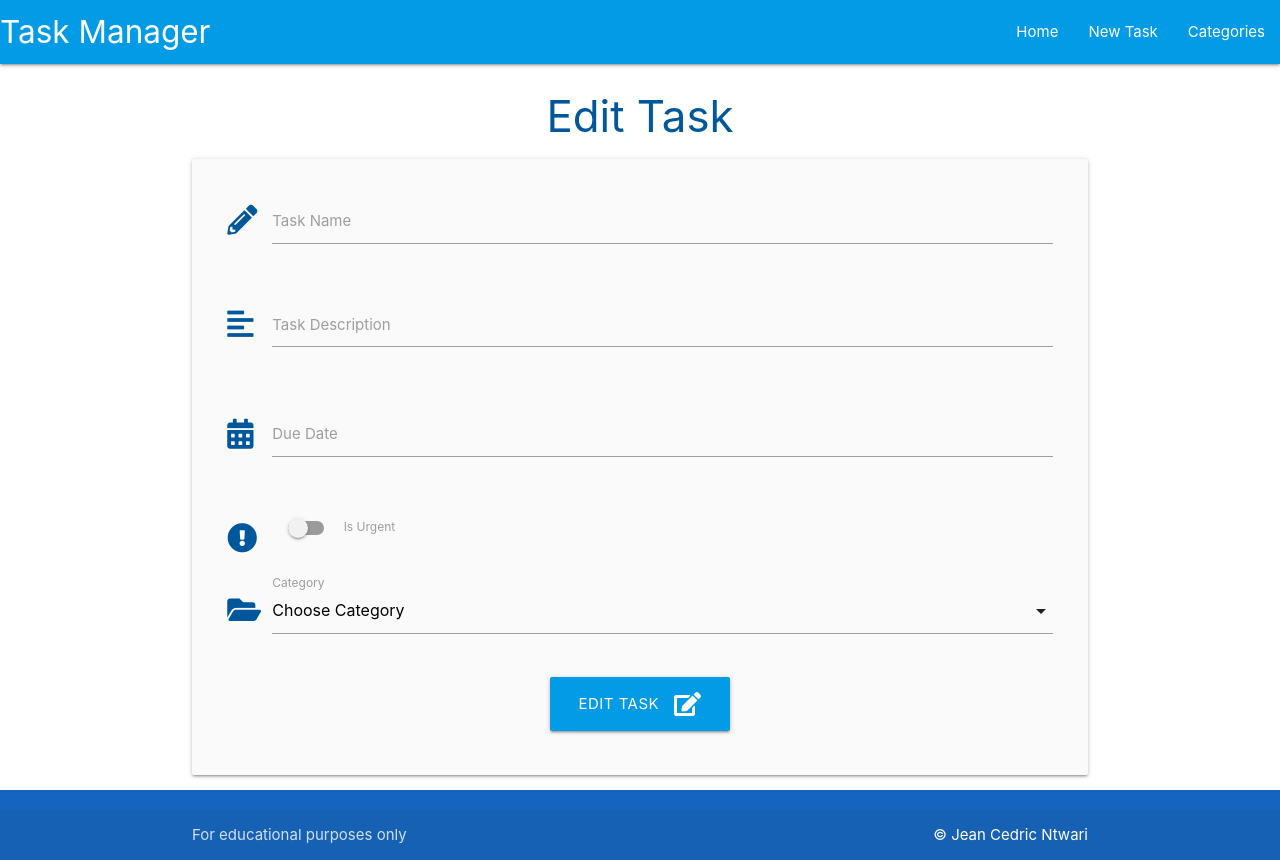
After one commit to CedricNtwari/flask-sqlalchemy-task-manager, a Flask app: template taskmanager/templates/edit_task.html in a window 1280 px wide. The commit adds this page. Run offline with Flask 3, Linux system fonts and the light colour scheme; the template is opened without the code that fills it, so the values that code supplies are empty.

Commit message:
Edit delete task

```diff
--- a/taskmanager/templates/base.html
+++ b/taskmanager/templates/base.html
@@ -33,7 +33,7 @@
           ></a>
           <ul class="right hide-on-med-and-down">
             <li><a href="{{ url_for('home') }}">Home</a></li>
-            <li><a href="">New Task</a></li>
+            <li><a href="{{ url_for('add_task') }}">New Task</a></li>
             <li><a href="{{ url_for('categories') }}">Categories</a></li>
           </ul>
         </div>
@@ -42,7 +42,7 @@
       <!-- mobile sidenav -->
       <ul class="sidenav" id="mobile-demo">
         <li><a href="{{ url_for('home') }}">Home</a></li>
-        <li><a href="">New Task</a></li>
+        <li><a href="{{ url_for('add_task') }}">New Task</a></li>
         <li><a href="{{ url_for('categories') }}">Categories</a></li>
       </ul>
     </header>
--- /dev/null
+++ b/taskmanager/templates/edit_task.html
@@ -0,0 +1,101 @@
+{% extends "base.html" %} {% block content %}
+
+<h3 class="light-blue-text text-darken-4 center-align">Edit Task</h3>
+
+<div class="row card-panel grey lighten-5">
+  <form class="col s12" method="POST" action="{{ url_for('edit_task', task_id=task.id) }}">
+    <!-- task name -->
+    <div class="row">
+      <div class="input-field col s12">
+        <i class="fas fa-pencil-alt prefix light-blue-text text-darken-4"></i>
+        <input
+          id="task_name"
+          name="task_name"
+          value="{{ task.task_name }}"
+          minlength="5"
+          maxlength="50"
+          type="text"
+          class="validate"
+          required
+        />
+        <label for="task_name">Task Name</label>
+      </div>
+    </div>
+    <!-- task description -->
+    <div class="row">
+      <div class="input-field col s12">
+        <i class="fas fa-align-left prefix light-blue-text text-darken-4"></i>
+        <textarea
+          id="task_description"
+          name="task_description"
+          minlength="5"
+          maxlength="200"
+          type="text"
+          class="materialize-textarea validate"
+          required
+        >
+                    {{- task.task_description -}}
+                </textarea
+        >
+        <label for="task_description">Task Description</label>
+      </div>
+    </div>
+    <!-- due date -->
+    <div class="row">
+      <div class="input-field col s12">
+        <i class="fas fa-calendar-alt prefix light-blue-text text-darken-4"></i>
+        <input
+          id="due_date"
+          name="due_date"
+          type="text"
+          value="{{ task.due_date.strftime('%d %B, %Y') }}"
+          class="datepicker validate"
+          required
+        />
+        <label for="due_date">Due Date</label>
+      </div>
+    </div>
+    <!-- is urgent -->
+    <div class="row">
+      <div class="input-field col s12">
+        <div class="switch">
+          <i class="fas fa-exclamation-circle prefix light-blue-text text-darken-4"></i>
+          <label for="is_urgent">
+            {% if task.is_urgent == True %}
+            <input id="is_urgent" name="is_urgent" type="checkbox" checked />
+            {% else %}
+            <input id="is_urgent" name="is_urgent" type="checkbox" />
+            {% endif %}
+            <span class="lever"></span>
+            Is Urgent
+          </label>
+        </div>
+      </div>
+    </div>
+    <!-- category id -->
+    <div class="row">
+      <div class="input-field col s12">
+        <i class="fas fa-folder-open prefix light-blue-text text-darken-4"></i>
+        <select id="category_id" name="category_id" class="validate" required>
+          <option value="" disabled>Choose Category</option>
+          {% for category in categories %} {% if category == task.category %}
+          <option value="{{ category.id }}" selected>{{ category.category_name }}</option>
+          {% else %}
+          <option value="{{ category.id }}">{{ category.category_name }}</option>
+          {% endif %} {% endfor %}
+        </select>
+        <label for="category_id">Category</label>
+      </div>
+    </div>
+    <!-- submit button -->
+    <div class="row">
+      <div class="col s12 center-align">
+        <button type="submit" class="btn-large light-blue darken-1">
+          Edit Task <i class="fas fa-edit right"></i>
+        </button>
+      </div>
+    </div>
+  </form>
+</div>
+
+{% endblock %}
```
Also changed, not shown: taskmanager/routes.py (+23 -0 lines), taskmanager/templates/tasks.html (+7 -0 lines).
